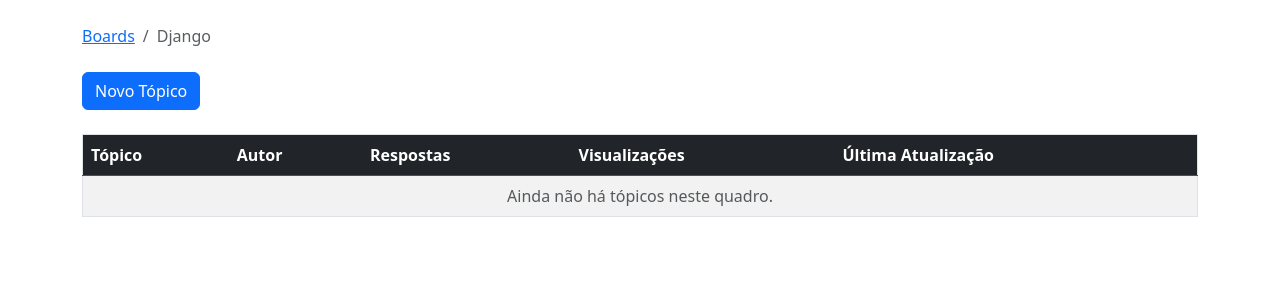
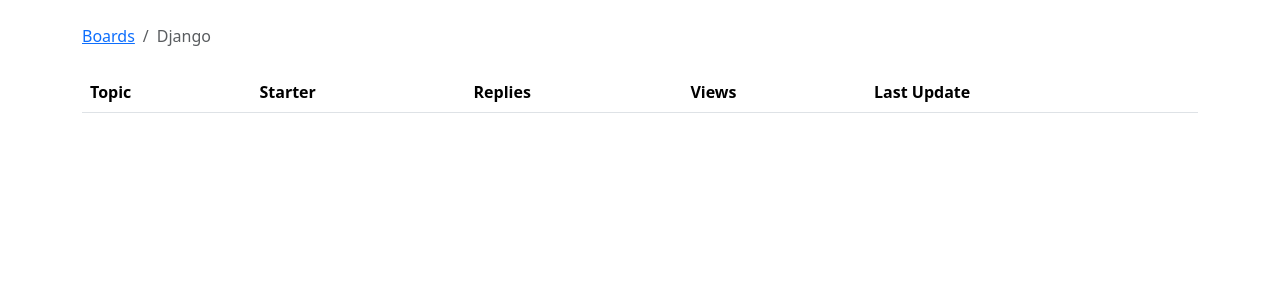
Before and after one commit to PedroPalharesAkaK/Django_Project, a Django app: page /boards/1/ in a window 1280 px wide. Shown: the part 56-356 px from the top of the page. Run offline with Django 5.2, Linux system fonts and the light colour scheme; data comes from the database, SQL or seed files in the repository; data that the repository does not hold is empty; some libraries are stand-ins or nearby versions.

Commit message:
ponto onde os testes estao OK antes de super new_topic.html

```diff
--- a/boards/tests.py
+++ b/boards/tests.py
@@ -1,6 +1,6 @@
 from django.urls import reverse, resolve
 from django.test import TestCase
-from .views import home, board_topics
+from .views import home, board_topics, new_topic
 from .models import Board
 
 class HomeTests(TestCase):
--- a/boards/views.py
+++ b/boards/views.py
@@ -1,5 +1,6 @@
-from django.shortcuts import render, get_object_or_404
-from .models import Board
+from django.shortcuts import render, redirect, get_object_or_404
+from django.contrib.auth.models import User
+from .models import Board, Topic, Post
 
 def home(request):
     boards = Board.objects.all()
--- a/templates/topics.html
+++ b/templates/topics.html
@@ -10,28 +10,26 @@
 {% endblock %}
 
 {% block content %}
-  <div class="mb-4">
-    <a href="#" class="btn btn-primary">Novo Tópico</a>
-  </div>
-
-  <div class="table-responsive">
-    <table class="table table-striped border">
-      <thead class="table-dark">
+  <table class="table">
+    <thead class="thead-inverse">
       <tr>
-          <th>Tópico</th>
-          <th>Autor</th>
-          <th>Respostas</th>
-          <th>Visualizações</th>
-          <th>Última Atualização</th>
+        <th>Topic</th>
+        <th>Starter</th>
+        <th>Replies</th>
+        <th>Views</th>
+        <th>Last Update</th>
       </tr>
     </thead>
     <tbody>
+      {% for topic in board.topics.all %}
         <tr>
-          <td colspan="5" class="text-center text-muted">
-            Ainda não há tópicos neste quadro.
-          </td>
+          <td>{{ topic.subject }}</td>
+          <td>{{ topic.starter.username }}</td>
+          <td>0</td>
+          <td>0</td>
+          <td>{{ topic.last_updated }}</td>
         </tr>
+      {% endfor %}
     </tbody>
   </table>
-  </div>
 {% endblock %}
```
Also changed, not shown: templates/new_topic.html (+1 -12 lines). Lines whose indentation alone changed are shown as unchanged.
